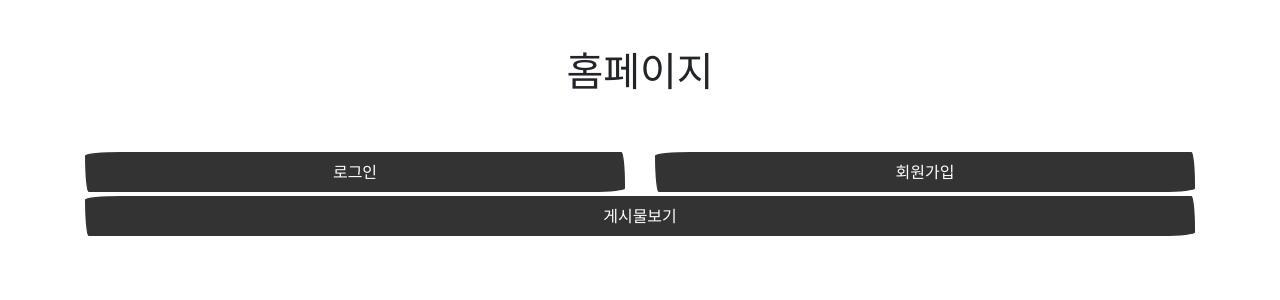
After one commit to Ha-Young/byte_degree, a Django app: template python_Django/fc_community/fcuser/templates/home.html in a window 1280 px wide. The commit adds this page. Shown: the top 300 px of the page. Run offline with Django 3.2, Linux system fonts and the light colour scheme; the template is opened without the code that fills it, so the values that code supplies are empty; some libraries are stand-ins or nearby versions; some web fonts are replaced.

Commit message:
link btn complete

```diff
--- a/python_Django/fc_community/board/templates/board_detail.html
+++ b/python_Django/fc_community/board/templates/board_detail.html
@@ -9,8 +9,7 @@
             <label for="contents">내용</label>
             <textarea class="form-control" id="contents" readonly>{{board.contents}}</textarea>
         </div>
-        <span style="color: red">{{ field.errors }}</span>
-        <button class="btn btn-primary">돌아가기</button>
+        <button class="btn btn-primary" onclick="location.href='/board/list'">돌아가기</button>
     </div>
 </div>
 
--- a/python_Django/fc_community/board/templates/board_list.html
+++ b/python_Django/fc_community/board/templates/board_list.html
@@ -14,7 +14,7 @@
             </thead>
             <tbody>
                 {% for board in boards %}
-                    <tr>
+                    <tr onclick="location.href='/board/detail/{{board.id}}'">
                         <th>{{board.id}}</th>
                         <th>{{board.title}}</th>
                         <th>{{board.writer}}</th>
@@ -55,7 +55,7 @@
 </div>
 <div class="row">
     <div class="col-12">
-        <button class="btn btn-primary">글쓰기</button>
+        <button class="btn btn-primary" onclick="location.href='/board/write'">글쓰기</button>
     </div>
 </div>
 
--- a/python_Django/fc_community/board/templates/board_write.html
+++ b/python_Django/fc_community/board/templates/board_write.html
@@ -20,6 +20,7 @@
             {% endif %}
             {% endfor %}
             <button type="submit" class="btn btn-primary">글쓰기</button>
+            <button type="button" class="btn btn-primary" onclick="location.href='/board/list'">돌아가기</button>
         </form>
     </div>
 </div>
--- /dev/null
+++ b/python_Django/fc_community/fcuser/templates/home.html
@@ -0,0 +1,28 @@
+{% extends "base.html" %}
+
+{% block contents %}
+<div class="row mt-5">
+  <div class="col-12 text-center">
+    <h1>홈페이지</h1>
+  </div>
+</div>
+<div class="row mt-5">
+{% if request.session.user %}
+  <div class="col-12">
+    <button class="btn btn-primary btn-block" onclick="location.href='/fcuser/logout'">로그아웃</button>
+  </div>
+{% else %}
+  <div class="col-6">
+    <button class="btn btn-primary btn-block" onclick="location.href='/fcuser/login'">로그인</button>
+  </div>
+  <div class="col-6">
+    <button class="btn btn-primary btn-block" onclick="location.href='/fcuser/register'">회원가입</button>
+  </div>
+{% endif %}
+</div>
+<div class="row mt-1">
+  <div class="col-12">
+    <button class="btn btn-primary btn-block" onclick="location.href='/board/list'">게시물보기</button>
+  </div>
+</div>
+{% endblock %}
```
Also changed, not shown: python_Django/fc_community/fcuser/views.py (+1 -7 lines).
